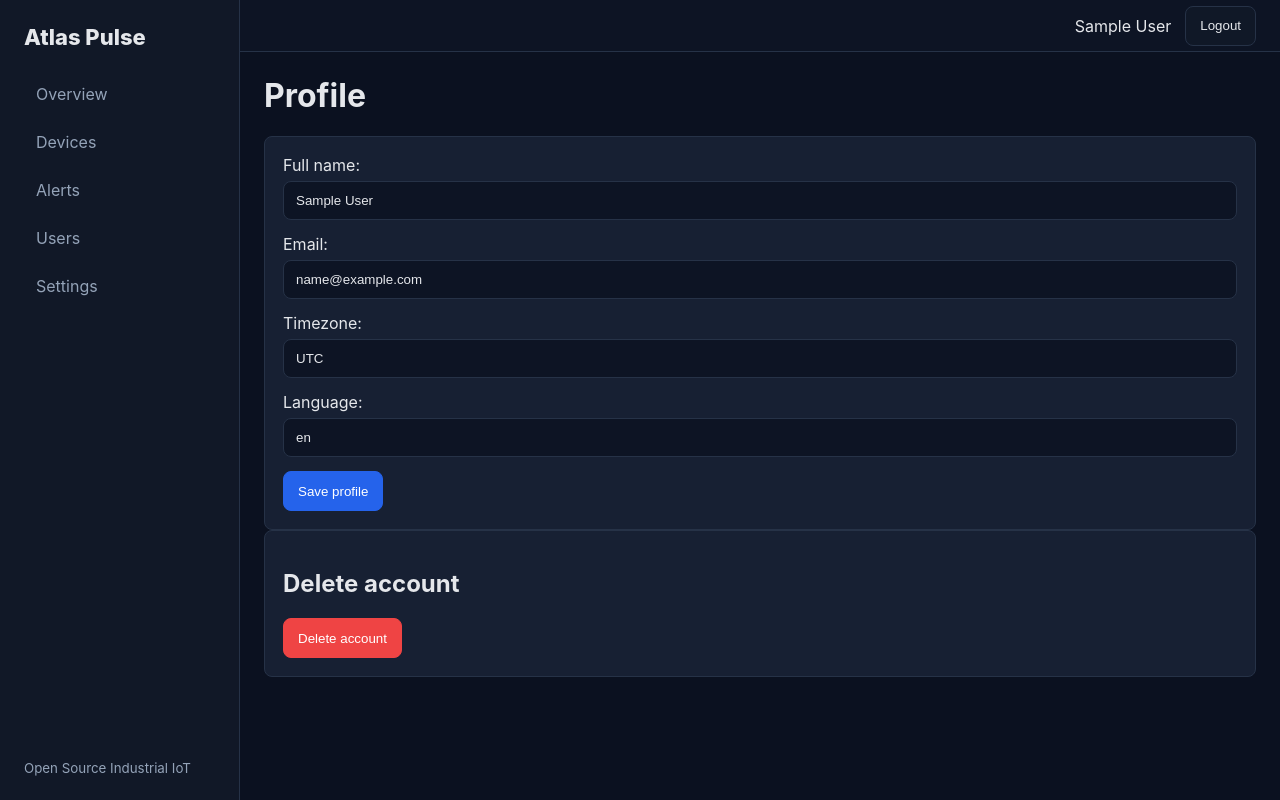
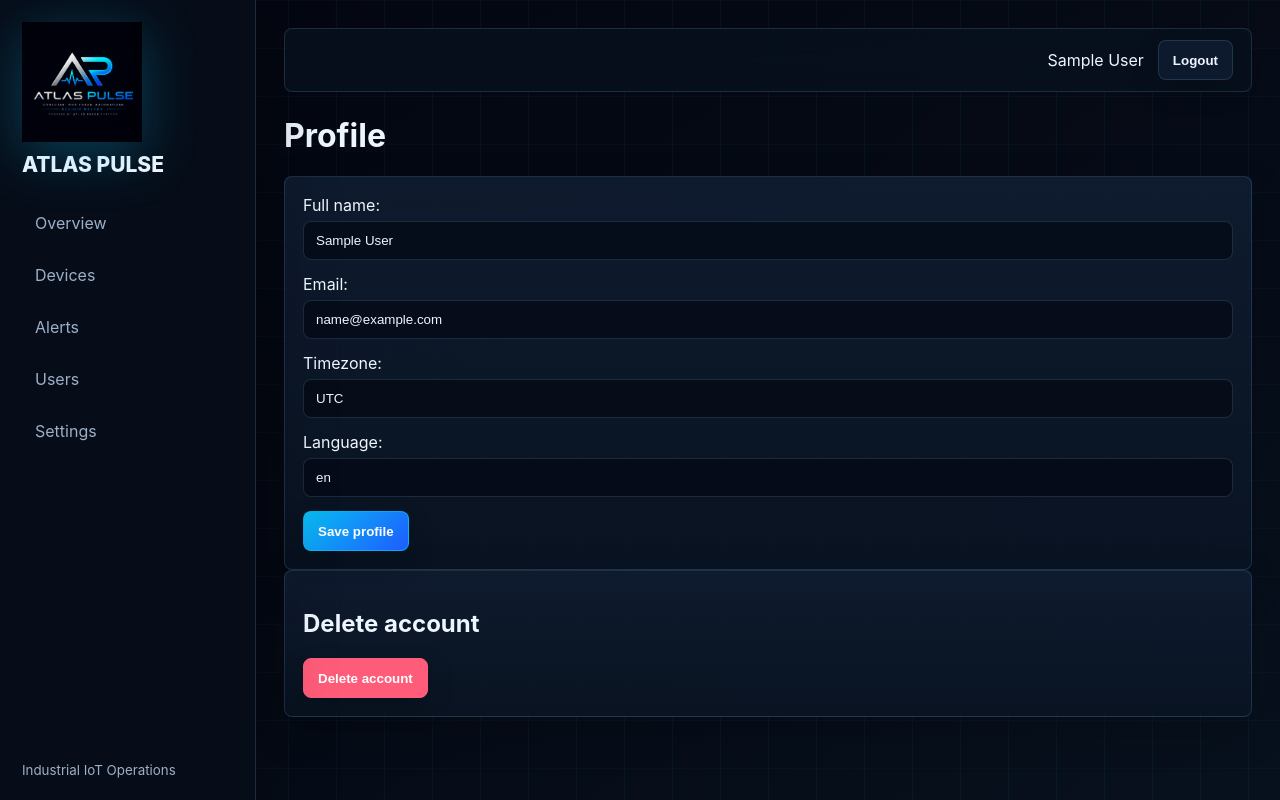
Before and after one commit to luizedu2024/Atlas-Pulse, a Django app: page /profile/ in a window 1280 px wide. Run offline with Django 5.2, Linux system fonts and the light colour scheme; the visitor is signed in with stand-in values (Sample User, id 1); data that the repository does not hold is empty; parts of the project's set-up code (start-up, migrations or seed data) failed here and were passed over.

Commit message:
system design

```diff
--- a/static/css/app.css
+++ b/static/css/app.css
@@ -1,71 +1,95 @@
 :root {
   color-scheme: dark;
-  --bg: #0b1120;
-  --sidebar: #111827;
-  --panel: #172033;
-  --line: #263247;
-  --text: #e5e7eb;
-  --muted: #94a3b8;
-  --primary: #2563eb;
-  --green: #22c55e;
-  --warning: #f59e0b;
-  --critical: #ef4444;
+  --bg: #050914;
+  --bg-soft: #08111f;
+  --sidebar: rgba(7, 14, 27, .96);
+  --panel: rgba(12, 23, 40, .9);
+  --panel-strong: #101d31;
+  --line: rgba(125, 211, 252, .16);
+  --text: #eef6ff;
+  --muted: #9db0c7;
+  --primary: #08bdf2;
+  --primary-strong: #1d5cff;
+  --green: #22d3a6;
+  --warning: #f7b955;
+  --critical: #ff5c7a;
+  --shadow: 0 22px 70px rgba(0, 0, 0, .35);
 }
 * { box-sizing: border-box; }
-body { margin: 0; background: var(--bg); color: var(--text); font-family: Inter, Segoe UI, Arial, sans-serif; letter-spacing: 0; }
+body {
+  margin: 0;
+  background:
+    linear-gradient(90deg, rgba(8, 189, 242, .05) 1px, transparent 1px),
+    linear-gradient(180deg, rgba(8, 189, 242, .035) 1px, transparent 1px),
+    linear-gradient(145deg, #030610 0%, var(--bg) 42%, #07111d 100%);
+  background-size: 48px 48px, 48px 48px, auto;
+  color: var(--text);
+  font-family: Inter, Segoe UI, Arial, sans-serif;
+  letter-spacing: 0;
+}
 a { color: inherit; text-decoration: none; }
-button, .button { border: 1px solid var(--line); background: #101827; color: var(--text); padding: 10px 14px; border-radius: 8px; cursor: pointer; display: inline-flex; align-items: center; justify-content: center; min-height: 40px; }
-.primary { background: var(--primary); border-color: var(--primary); color: white; }
+button, .button { border: 1px solid var(--line); background: rgba(16, 29, 49, .86); color: var(--text); padding: 10px 14px; border-radius: 8px; cursor: pointer; display: inline-flex; align-items: center; justify-content: center; min-height: 40px; font-weight: 700; box-shadow: 0 10px 28px rgba(0, 0, 0, .16); }
+button:hover, .button:hover { border-color: rgba(8, 189, 242, .45); transform: translateY(-1px); }
+.primary { background: linear-gradient(135deg, var(--primary), var(--primary-strong)); border-color: rgba(8, 189, 242, .7); color: white; }
 .danger { background: var(--critical); border-color: var(--critical); color: white; }
 .wide { width: 100%; margin-top: 10px; }
-.sidebar { position: fixed; inset: 0 auto 0 0; width: 240px; background: var(--sidebar); border-right: 1px solid var(--line); padding: 24px; display: flex; flex-direction: column; gap: 24px; }
-.brand { font-size: 22px; font-weight: 800; }
+.sidebar { position: fixed; inset: 0 auto 0 0; width: 256px; background: var(--sidebar); border-right: 1px solid var(--line); padding: 22px; display: flex; flex-direction: column; gap: 24px; box-shadow: var(--shadow); backdrop-filter: blur(18px); }
+.brand { display: grid; gap: 10px; font-size: 21px; font-weight: 800; text-transform: uppercase; }
+.brand img { width: 120px; max-width: 100%; display: block; filter: drop-shadow(0 12px 26px rgba(8, 189, 242, .28)); }
 .sidebar nav { display: grid; gap: 8px; }
-.sidebar nav a { padding: 10px 12px; color: var(--muted); border-radius: 8px; }
-.sidebar nav a:hover { background: #1f2937; color: var(--text); }
+.sidebar nav a { padding: 11px 12px; color: var(--muted); border: 1px solid transparent; border-radius: 8px; }
+.sidebar nav a:hover { background: rgba(8, 189, 242, .08); border-color: var(--line); color: var(--text); }
 .sidebar small { margin-top: auto; color: var(--muted); }
-.shell { margin-left: 240px; min-height: 100vh; padding: 24px; }
-.topbar { display: flex; align-items: center; gap: 14px; min-height: 52px; border-bottom: 1px solid var(--line); margin: -24px -24px 24px; padding: 0 24px; background: #0d1424; }
+.shell { margin-left: 256px; min-height: 100vh; padding: 28px; }
+.topbar { display: flex; align-items: center; gap: 14px; min-height: 64px; border: 1px solid var(--line); margin: 0 0 24px; padding: 0 18px; background: rgba(8, 17, 31, .78); border-radius: 8px; backdrop-filter: blur(18px); }
 .spacer { flex: 1; }
 .org-switcher { position: relative; }
 .org-switcher summary { cursor: pointer; color: var(--text); }
-.org-switcher div { position: absolute; top: 28px; left: 0; min-width: 220px; background: var(--panel); border: 1px solid var(--line); border-radius: 8px; padding: 8px; display: grid; gap: 4px; z-index: 2; }
+.org-switcher div { position: absolute; top: 32px; left: 0; min-width: 220px; background: var(--panel-strong); border: 1px solid var(--line); border-radius: 8px; padding: 8px; display: grid; gap: 4px; z-index: 2; box-shadow: var(--shadow); }
 .org-switcher a { padding: 8px; border-radius: 6px; }
-.org-switcher a:hover { background: #22304a; }
-.panel, .metrics article { background: var(--panel); border: 1px solid var(--line); border-radius: 8px; padding: 18px; }
+.org-switcher a:hover { background: rgba(8, 189, 242, .10); }
+.page-heading { display: flex; align-items: end; justify-content: space-between; gap: 18px; margin-bottom: 18px; }
+.page-heading h1 { margin: 2px 0 0; font-size: 34px; }
+.heading-pill { border: 1px solid var(--line); border-radius: 999px; color: var(--primary); padding: 8px 12px; background: rgba(8, 189, 242, .08); font-weight: 800; }
+.panel, .metrics article { background: linear-gradient(180deg, rgba(16, 29, 49, .9), rgba(10, 20, 35, .88)); border: 1px solid var(--line); border-radius: 8px; padding: 18px; box-shadow: 0 16px 42px rgba(0, 0, 0, .18); }
 .metrics { display: grid; grid-template-columns: repeat(4, minmax(0, 1fr)); gap: 16px; margin-bottom: 16px; }
-.metrics strong { display: block; font-size: 34px; }
+.metrics strong { display: block; font-size: 34px; color: var(--text); }
 .metrics span, .muted { color: var(--muted); }
 .grid-two { display: grid; grid-template-columns: minmax(0, 1.4fr) minmax(280px, .8fr); gap: 16px; margin-bottom: 16px; }
 table { width: 100%; border-collapse: collapse; }
 th, td { padding: 12px; border-bottom: 1px solid var(--line); text-align: left; }
-th { color: var(--muted); font-weight: 600; }
-.status { display: inline-block; padding: 4px 8px; border-radius: 999px; background: #243047; color: var(--muted); font-size: 12px; text-transform: uppercase; }
+th { color: var(--muted); font-weight: 700; }
+.status { display: inline-block; padding: 4px 8px; border-radius: 999px; background: rgba(157, 176, 199, .11); color: var(--muted); font-size: 12px; text-transform: uppercase; font-weight: 800; }
 .online, .resolved, .info { color: var(--green); background: rgba(34,197,94,.12); }
 .warning { color: var(--warning); background: rgba(245,158,11,.12); }
 .critical, .offline { color: var(--critical); background: rgba(239,68,68,.12); }
 .form p { display: grid; gap: 6px; margin: 0 0 14px; }
-input, select, textarea { width: 100%; background: #0d1424; color: var(--text); border: 1px solid var(--line); border-radius: 8px; padding: 11px 12px; }
+input, select, textarea { width: 100%; background: rgba(5, 9, 20, .72); color: var(--text); border: 1px solid var(--line); border-radius: 8px; padding: 11px 12px; }
 textarea { min-height: 110px; }
 .filters { display: flex; gap: 10px; margin-bottom: 16px; }
 .tabs { display: flex; gap: 8px; margin: 18px 0; overflow-x: auto; }
 .tabs span { padding: 10px 12px; border: 1px solid var(--line); border-radius: 8px; color: var(--muted); white-space: nowrap; }
-.message { background: #14213d; border: 1px solid #25406f; border-radius: 8px; padding: 12px; margin-bottom: 14px; }
+.message { background: rgba(8, 189, 242, .09); border: 1px solid rgba(8, 189, 242, .28); border-radius: 8px; padding: 12px; margin-bottom: 14px; }
 .auth-page, .landing { min-height: 100vh; display: grid; place-items: center; padding: 24px; }
 .auth-page { grid-template-columns: minmax(320px, 560px) minmax(320px, 420px); gap: 40px; }
-.auth-art h1, .landing h1 { font-size: 56px; margin: 0 0 10px; }
-.auth-art p, .landing p { color: var(--muted); font-size: 20px; }
-.auth-art span { color: var(--green); }
-.pulse-grid { height: 220px; border: 1px solid var(--line); border-radius: 8px; background: linear-gradient(90deg, transparent 24px, rgba(37,99,235,.18) 25px), linear-gradient(transparent 24px, rgba(34,197,94,.14) 25px); background-size: 25px 25px; margin-bottom: 24px; position: relative; overflow: hidden; }
-.pulse-grid:after { content: ""; position: absolute; inset: 50% 0 auto; height: 2px; background: linear-gradient(90deg, transparent, var(--green), var(--primary), transparent); }
-.auth-card { width: 100%; max-width: 420px; background: var(--panel); border: 1px solid var(--line); border-radius: 8px; padding: 26px; }
-.landing main { max-width: 880px; }
-.eyebrow { color: var(--green); text-transform: uppercase; font-size: 13px; }
+.auth-art { max-width: 560px; }
+.auth-logo, .landing-logo { width: min(100%, 520px); display: block; margin-bottom: 24px; filter: drop-shadow(0 24px 60px rgba(8, 189, 242, .22)); }
+.auth-art p, .landing p { color: var(--muted); font-size: 20px; line-height: 1.55; }
+.auth-art span { color: var(--green); font-weight: 800; }
+.auth-card { width: 100%; max-width: 420px; background: linear-gradient(180deg, rgba(16, 29, 49, .94), rgba(9, 18, 32, .94)); border: 1px solid var(--line); border-radius: 8px; padding: 28px; box-shadow: var(--shadow); }
+.landing main { width: min(100%, 980px); }
+.landing h1 { max-width: 780px; margin: 0 0 10px; font-size: 72px; line-height: .98; }
+.landing p { max-width: 720px; }
+.eyebrow { color: var(--green); text-transform: uppercase; font-size: 13px; font-weight: 900; }
 .actions { display: flex; gap: 12px; margin-top: 24px; flex-wrap: wrap; }
 @media (max-width: 860px) {
   .sidebar { position: static; width: auto; }
+  .brand { grid-template-columns: auto 1fr; align-items: center; }
+  .brand img { width: 74px; }
   .shell { margin: 0; }
   .auth-page { grid-template-columns: 1fr; }
   .metrics, .grid-two { grid-template-columns: 1fr; }
   .filters { flex-direction: column; }
+  .topbar, .page-heading { align-items: flex-start; flex-direction: column; height: auto; padding: 14px; }
+  .landing h1 { font-size: 42px; }
 }
--- a/templates/auth_base.html
+++ b/templates/auth_base.html
@@ -9,10 +9,9 @@
 </head>
 <body class="auth-page">
   <section class="auth-art">
-    <div class="pulse-grid"></div>
-    <h1>ATLAS PULSE</h1>
+    <img class="auth-logo" src="{% static 'img/atlas-pulse-logo.png' %}" alt="Atlas Pulse">
     <p>Industrial IoT Platform</p>
-    <span>From Edge to Insight.</span>
+    <span>Conectar. Monitorar. Automatizar. Decidir melhor.</span>
   </section>
   <main class="auth-card">
     {% for message in messages %}<div class="message">{{ message }}</div>{% endfor %}
--- a/templates/base.html
+++ b/templates/base.html
@@ -10,7 +10,10 @@
 </head>
 <body>
   <aside class="sidebar">
-    <a class="brand" href="{% url 'dashboard' %}">Atlas Pulse</a>
+    <a class="brand" href="{% url 'dashboard' %}">
+      <img src="{% static 'img/atlas-pulse-logo.png' %}" alt="Atlas Pulse">
+      <span>Atlas Pulse</span>
+    </a>
     <nav>
       <a href="{% url 'dashboard' %}">Overview</a>
       <a href="{% url 'device_list' %}">Devices</a>
@@ -18,7 +21,7 @@
       <a href="{% url 'invite_user' %}">Users</a>
       <a href="{% url 'profile' %}">Settings</a>
     </nav>
-    <small>Open Source Industrial IoT</small>
+    <small>Industrial IoT Operations</small>
   </aside>
   <main class="shell">
     <header class="topbar">
```
Also changed, not shown: templates/core/dashboard.html (+7 -1 lines), templates/core/landing.html (+4 -3 lines), static/img/atlas-pulse-logo.png (added).
